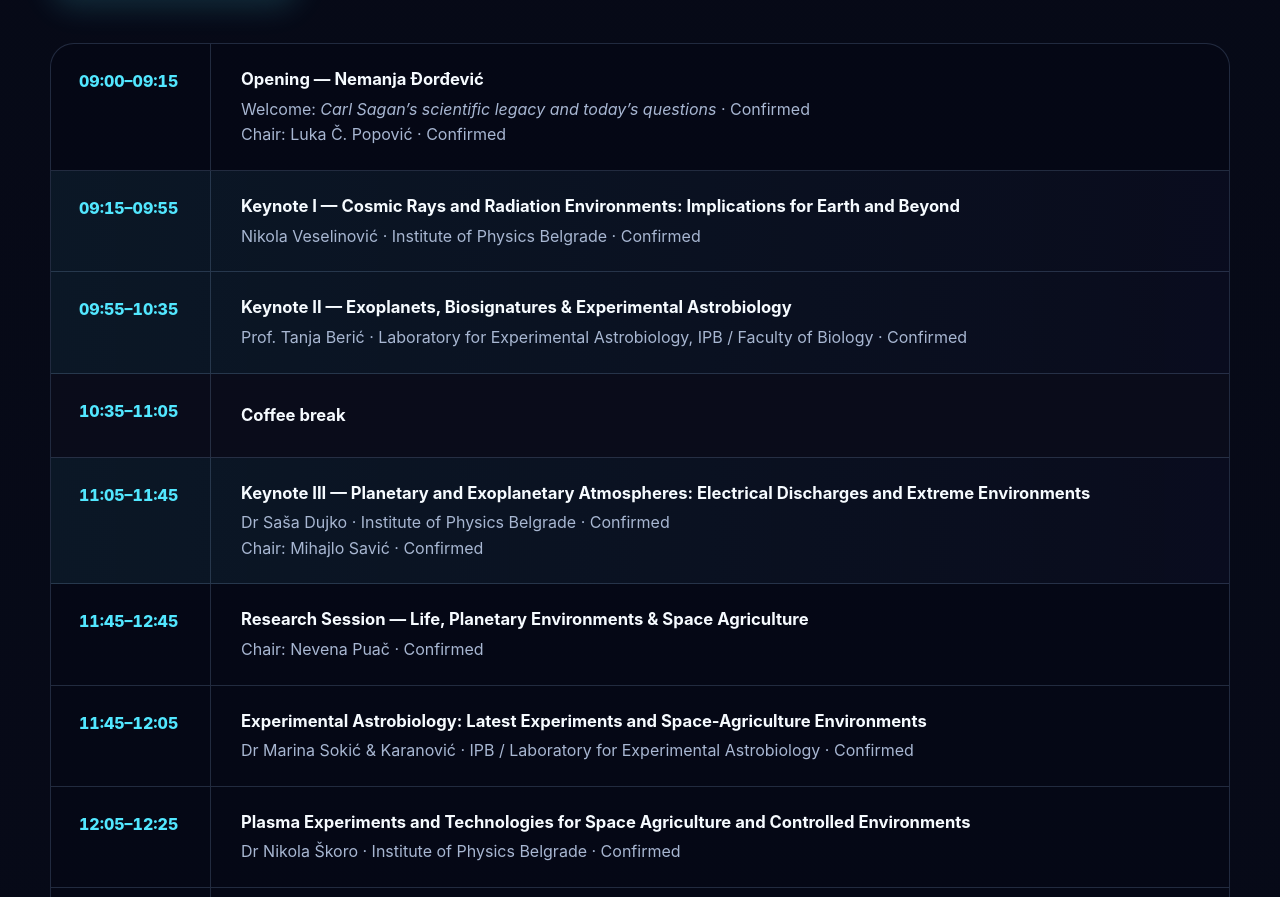
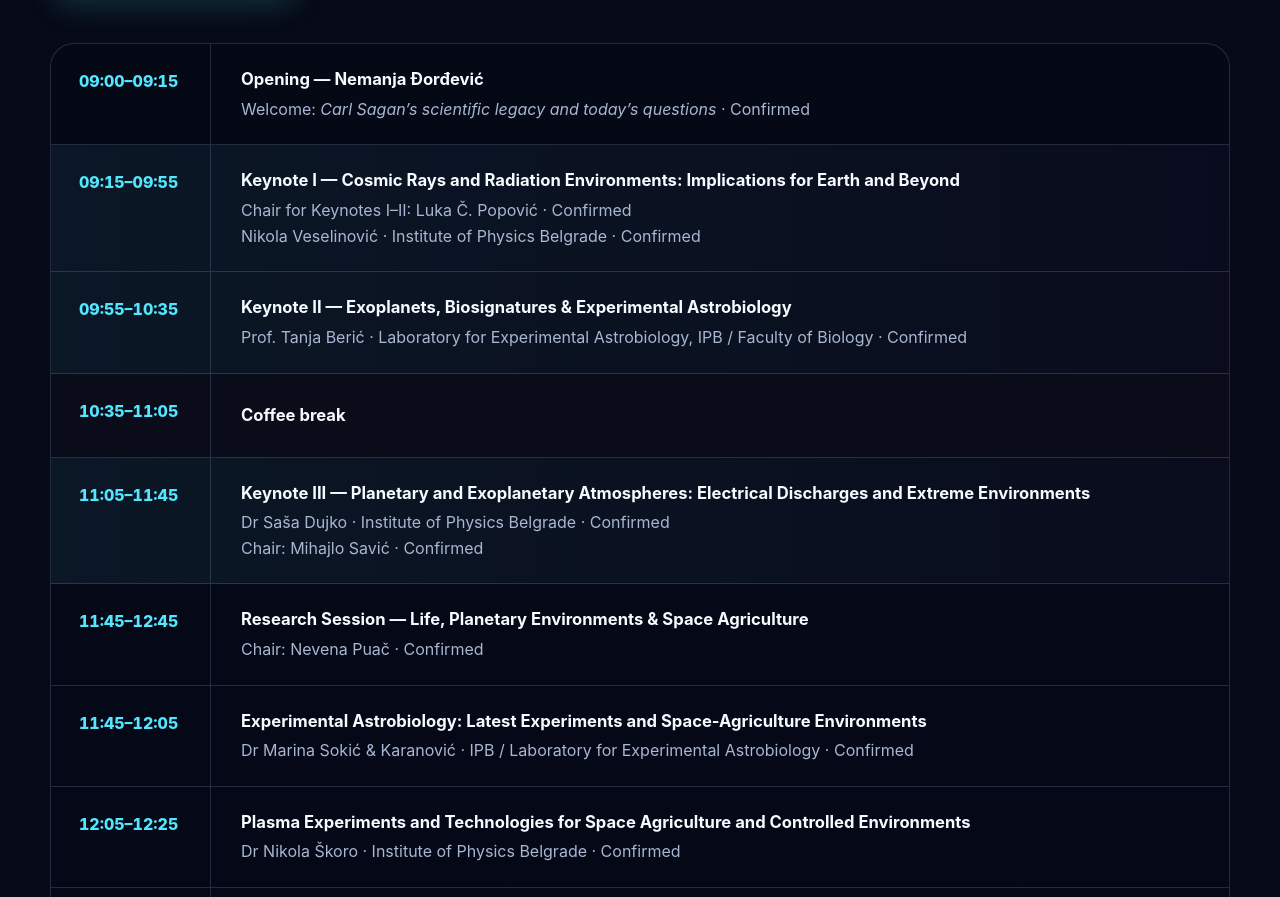
Before and after one commit to lionandjelka/sagan-frontiers-serbia, a plain HTML site: page index.html in a window 1280 px wide. Shown: the part 6275-7172 px from the top of the page. Drawn offline with Linux system fonts and the light colour scheme.

Commit message:
Add files via upload

```diff
--- a/index.html
+++ b/index.html
@@ -298,7 +298,7 @@
             <time>09:00–09:15</time>
             <div>
               <strong>Opening — Nemanja Đorđević</strong>
-              <span>Welcome: <em>Carl Sagan’s scientific legacy and today’s questions</em> · Confirmed<br>Chair: Luka Č. Popović · Confirmed</span>
+              <span>Welcome: <em>Carl Sagan’s scientific legacy and today’s questions</em> · Confirmed</span>
             </div>
           </div>
 
@@ -306,7 +306,7 @@
             <time>09:15–09:55</time>
             <div>
               <strong>Keynote I — Cosmic Rays and Radiation Environments: Implications for Earth and Beyond</strong>
-              <span>Nikola Veselinović · Institute of Physics Belgrade · Confirmed</span>
+              <span>Chair for Keynotes I–II: Luka Č. Popović · Confirmed<br>Nikola Veselinović · Institute of Physics Belgrade · Confirmed</span>
             </div>
           </div>
 
```
